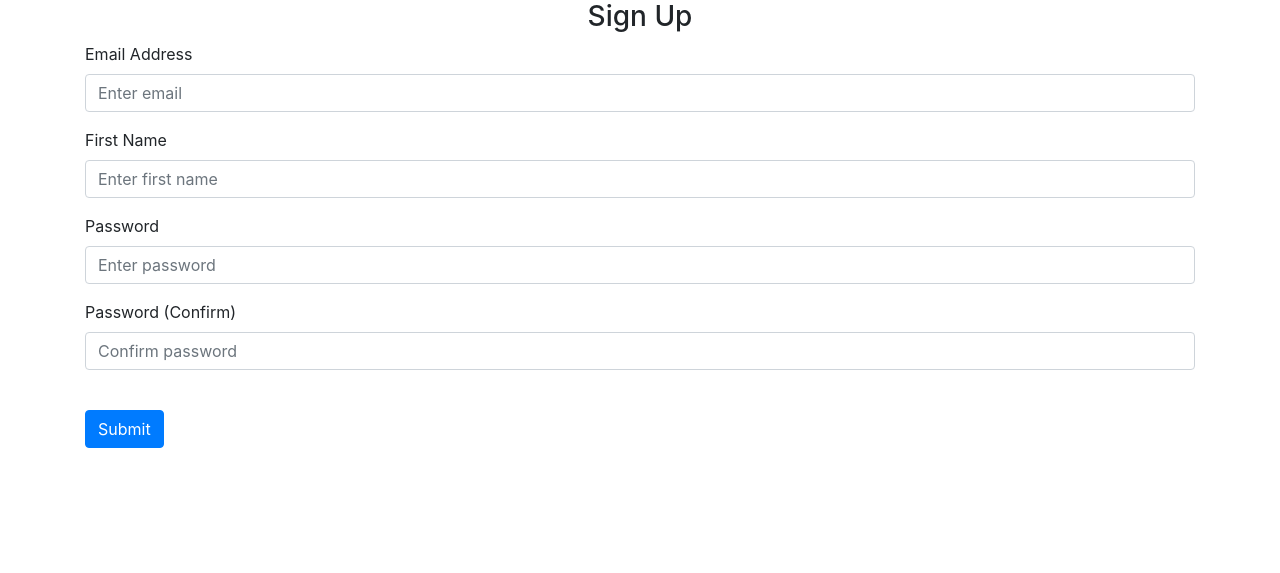
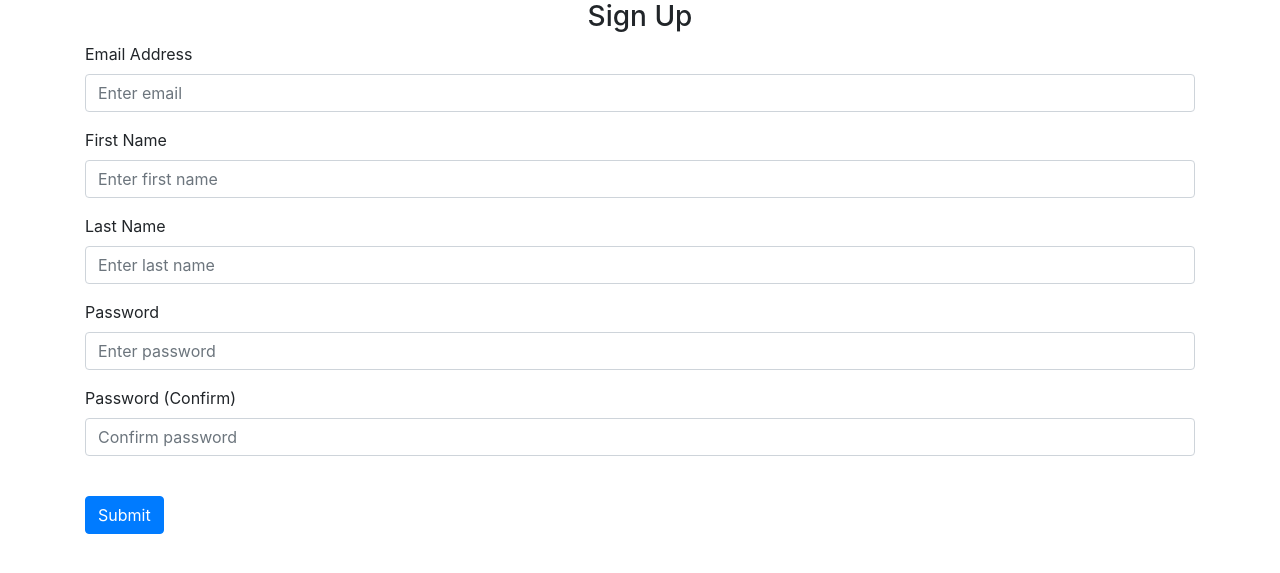
Before and after one commit to bryankhor07/Flask-Web-App, a Flask app: page /sign-up in a window 1280 px wide. Shown: the part 56-629 px from the top of the page. Run offline with Flask 3, Linux system fonts and the light colour scheme; some libraries are stand-ins or nearby versions.

Commit message:
Added last name

```diff
--- a/website/auth.py
+++ b/website/auth.py
@@ -35,6 +35,7 @@ def sign_up():
     if request.method == 'POST':
         email = request.form.get('email')
         first_name = request.form.get('firstName')
+        last_name = request.form.get('lastName')
         password1 = request.form.get('password1')
         password2 = request.form.get('password2')
 
@@ -45,12 +46,14 @@ def sign_up():
             flash("Email must be greater than 4 characters.", category='error')
         elif len(first_name) < 2:
             flash("First name must be greater than 2 characters.", category='error')
+        elif len(last_name) < 2:
+            flash("Last name must be greater than 2 characters.", category='error')
         elif password1 != password2:
             flash("Passwords don't match.", category='error')
         elif len(password1) < 7:
             flash("Password must be at least 7 characters.", category='error')
         else:
-            new_user = User(email=email, first_name=first_name, password=generate_password_hash(password1))
+            new_user = User(email=email, first_name=first_name, last_name=last_name, password=generate_password_hash(password1))
             db.session.add(new_user)
             db.session.commit()
             login_user(new_user, remember=True)
@@ -58,3 +61,7 @@ def sign_up():
             return redirect(url_for('views.home'))
 
     return render_template("sign_up.html", user=current_user)
+
+@auth.route('/profile-page')
+def profile_page():
+    return render_template("profile_page.html", user=current_user)
--- a/website/models.py
+++ b/website/models.py
@@ -13,4 +13,5 @@ class User(db.Model, UserMixin):
     email = db.Column(db.String(150), unique=True)
     password = db.Column(db.String(150))
     first_name = db.Column(db.String(150))
+    last_name = db.Column(db.String(150))
     notes = db.relationship('Note') # One to many relationship
--- a/website/templates/sign_up.html
+++ b/website/templates/sign_up.html
@@ -20,6 +20,16 @@ content %}
       id="firstName"
       name="firstName"
       placeholder="Enter first name"
+    />
+  </div>
+  <div class="form-group">
+    <label for="lastName">Last Name</label>
+    <input
+      type="text"
+      class="form-control"
+      id="lastName"
+      name="lastName"
+      placeholder="Enter last name"
     />
   </div>
   <div class="form-group">
```
